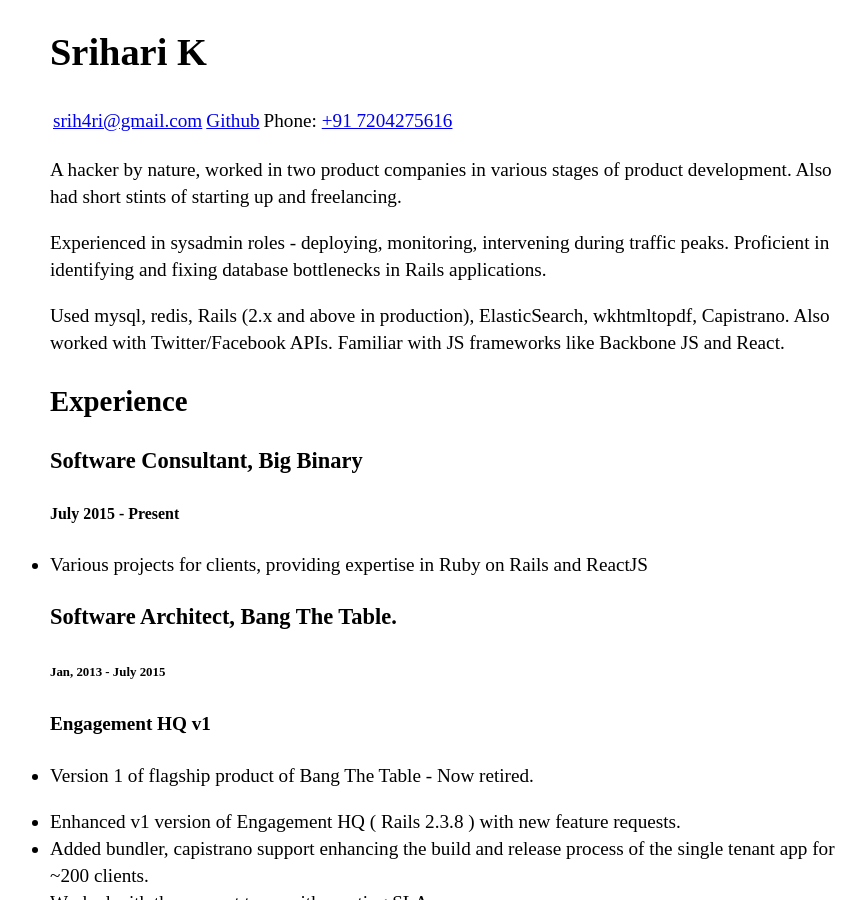
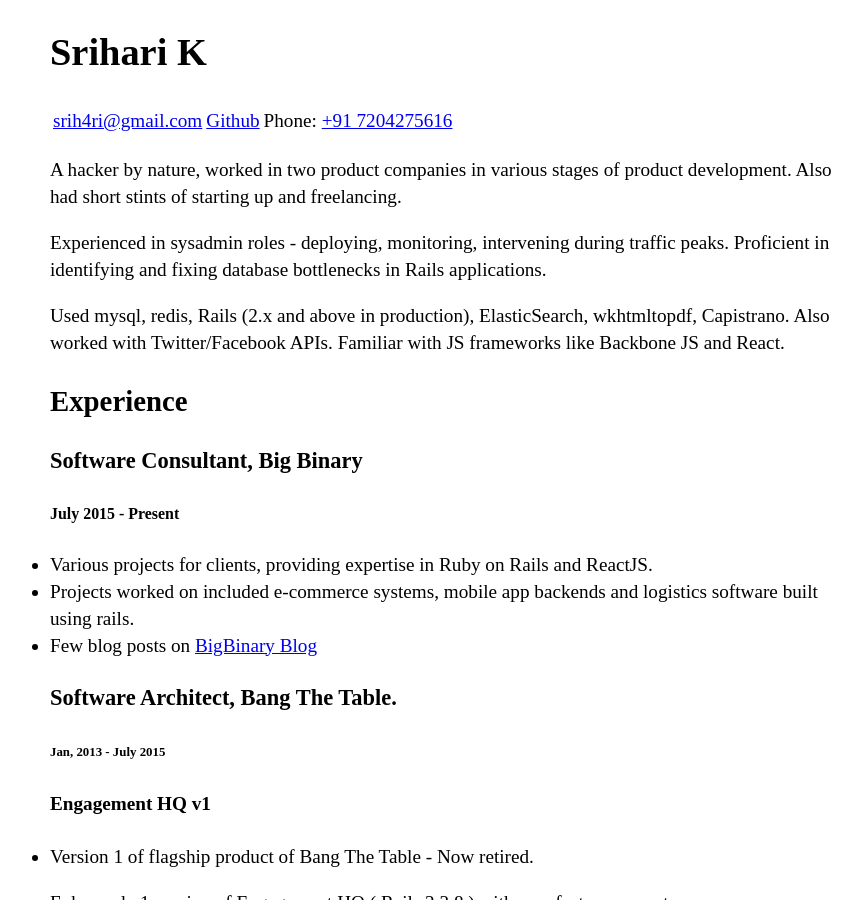
Before and after one commit to srih4ri/srih4ri.github.com, a Jekyll site: the page built from resume/index.md, in a window 1280 px wide and 900 px high. Shown: the whole window, without its empty margins (190-1056 px from the left). Built offline with Jekyll 4.4.1, drawn with Linux system fonts in a browser that asks for light colours.

Commit message:
Update Resume

```diff
--- a/resume/index.md
+++ b/resume/index.md
@@ -17,11 +17,14 @@
 Used mysql, redis, Rails (2.x and above in production), ElasticSearch, wkhtmltopdf, Capistrano. Also worked with Twitter/Facebook APIs. Familiar with JS frameworks like Backbone JS and React.
 
 ## Experience
+
 ### Software Consultant, Big Binary
 
 ##### July 2015 - Present
 
-* Various projects for clients, providing expertise in Ruby on Rails and ReactJS
+* Various projects for clients, providing expertise in Ruby on Rails and ReactJS.
+* Projects worked on included e-commerce systems, mobile app backends and logistics software built using rails.
+* Few blog posts on [BigBinary Blog](https://blog.bigbinary.com)
 
 ### Software Architect, Bang The Table.
 
```
